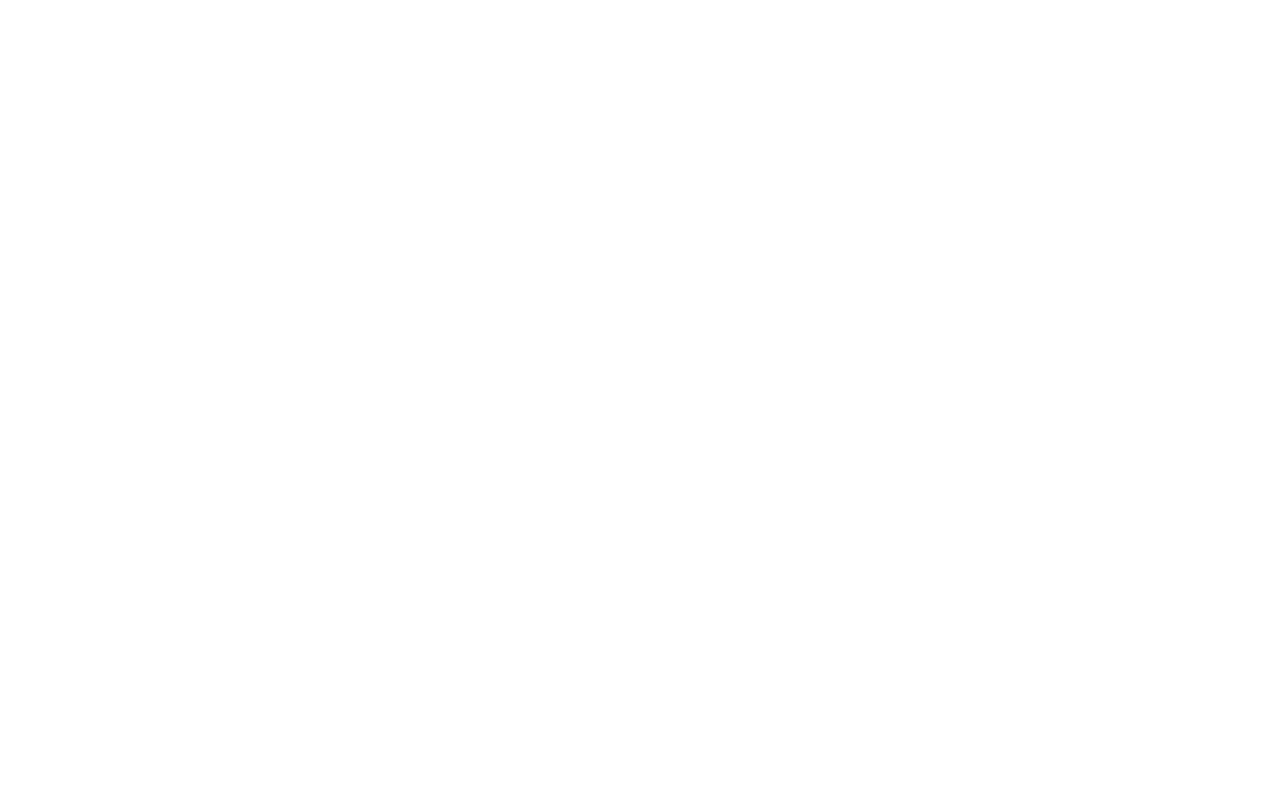
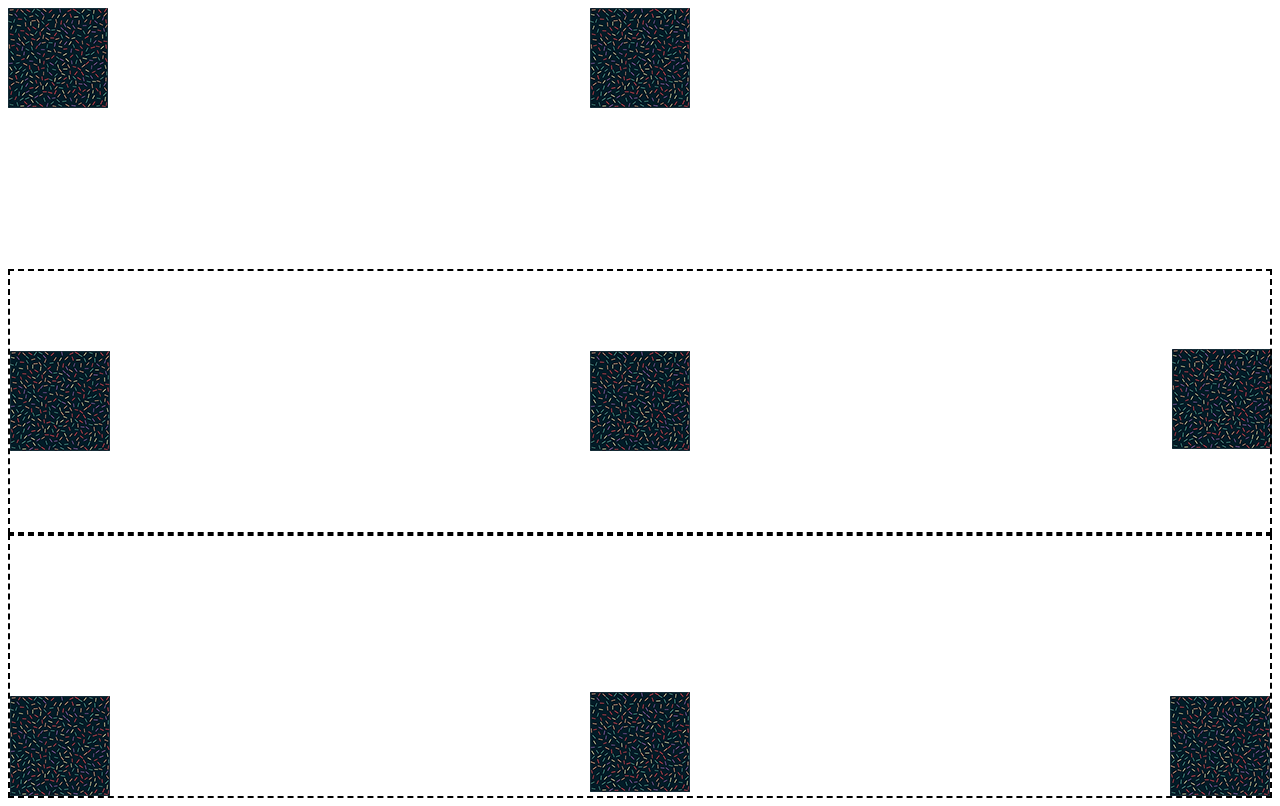
Before and after one commit to Yelcde/html-css, a plain HTML site: page exercicio022/fundo004.html in a window 1280 px wide. Drawn offline with Linux system fonts and the light colour scheme.

Commit message:
exercicio022 parte 2

```diff
--- a/exercicio022/fundo004.html
+++ b/exercicio022/fundo004.html
@@ -5,8 +5,83 @@
     <meta http-equiv="X-UA-Compatible" content="IE=edge">
     <meta name="viewport" content="width=device-width, initial-scale=1.0">
     <title>Posicionamento</title>
+    <style>
+        div#d1{
+            height: 32.6vh;
+            background-image: url('imagens/pattern001.png');
+            background-repeat: no-repeat;
+            background-position: left top;
+        }
+
+        div#d1 > div#fd1{
+            height: 32.6vh;
+            background-image: url('imagens/pattern001.png');
+            background-position: center top;
+            background-repeat: no-repeat;
+        }
+
+        div#d1 > div#fd2{
+            height: 32.6vh;
+            background-image: url('imagens/pattern001.png');
+            background-position: center right;
+            background-repeat: no-repeat;
+        }
+
+        div#d2{
+            height: 32.6vh;
+            border: 2px dashed black;
+            background-image: url('imagens/pattern001.png');
+            background-repeat: no-repeat;
+            background-position: center center;
+        }
+
+        div#d2 > div#fd1{
+            height: 32.6vh;
+            background-image: url('imagens/pattern001.png');
+            background-position: center left;
+            background-repeat: no-repeat;
+        }
+
+        div#d2 > div#fd2{
+            height: 32.6vh;
+            background-image: url('imagens/pattern001.png');
+            background-position: center bottom;
+            background-repeat: no-repeat;
+        }
+
+        div#d3{
+            height: 32.6vh;
+            border: 2px dashed black;
+            background-image: url('imagens/pattern001.png');
+            background-repeat: no-repeat;
+            background-position: right bottom;
+        }
+
+        div#d3 > div#fd1{
+            height: 32.6vh;
+            background-image: url('imagens/pattern001.png');
+            background-position: left bottom;
+            background-repeat: no-repeat;
+        }
+    </style>
 </head>
 <body>
-
+    <div id='d1'>
+       <div id='fd1'></div>
+       <div id='fd2'></div>
+    </div>
+    <div id='d2'>
+        <div id='fd1'></div>
+        <div id='fd2'></div>
+    </div>
+    <div id='d3'>
+        <div id='fd1'></div>
+    </div>
+    <!--<div>
+        <img src="imagens/pattern001.png" id="2">
+    </div>
+    <div>
+        <img src="imagens/pattern001.png" id="2">
+    </div>-->
 </body>
 </html>
```
Also changed, not shown: exercicio022/fundo005.html (added, +12 -0 lines).
